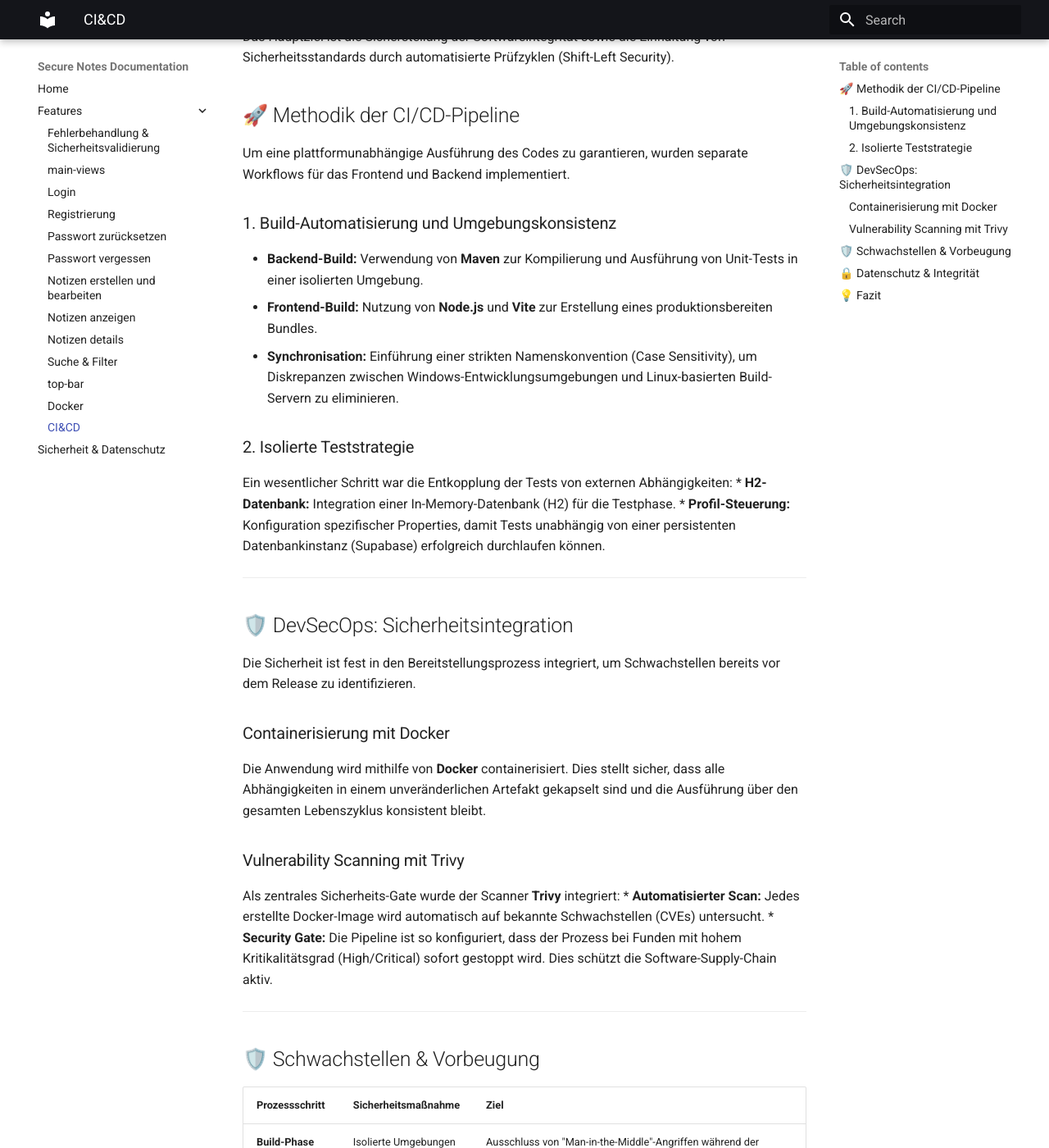
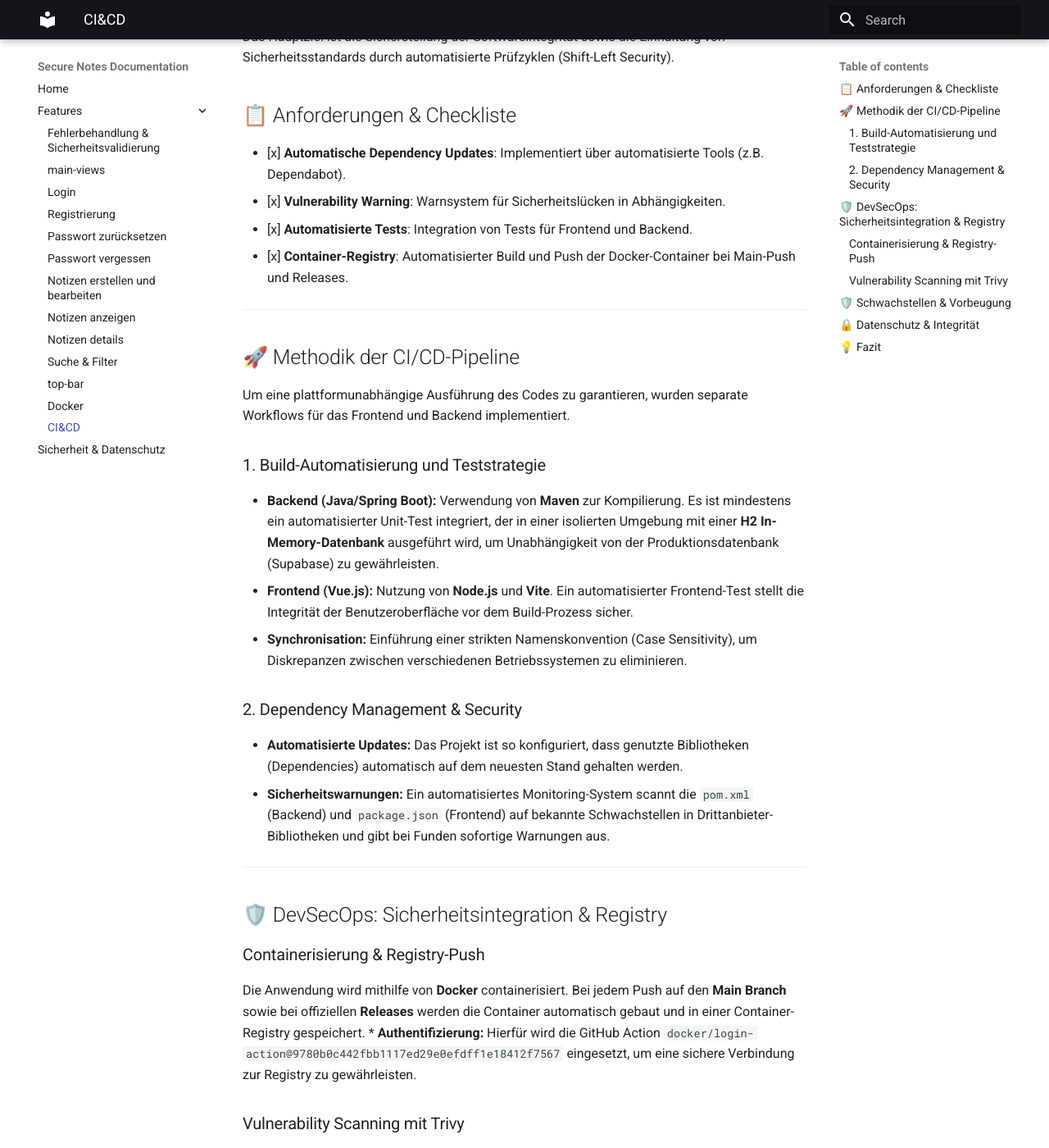
Before and after one commit to SSE-Projekt/SSE_Repo, an MkDocs documentation site: the page built from docs/features/CI&CD.md, in a window 1280 px wide and 1400 px high, scrolled down 215 px. Shown: the whole window at 82% size. Built offline with MkDocs 1.6.1 and Material for MkDocs 9.7.7, drawn with Linux system fonts in a browser that asks for light colours; some of the changed text lies outside the part shown.

Commit message:
update ci/cd

```diff
--- a/docs/features/CI&CD.md
+++ b/docs/features/CI&CD.md
@@ -1,6 +1,15 @@
 # Dokumentation: Implementierung einer DevSecOps CI/CD-Pipeline
 
 Dieses Dokument beschreibt die Architektur und Umsetzung der automatisierten CI/CD-Pipeline. Das Hauptziel ist die Sicherstellung der Softwareintegrität sowie die Einhaltung von Sicherheitsstandards durch automatisierte Prüfzyklen (Shift-Left Security).
+
+## 📋 Anforderungen & Checkliste
+
+* [x] **Automatische Dependency Updates**: Implementiert über automatisierte Tools (z.B. Dependabot).
+* [x] **Vulnerability Warning**: Warnsystem für Sicherheitslücken in Abhängigkeiten.
+* [x] **Automatisierte Tests**: Integration von Tests für Frontend und Backend.
+* [x] **Container-Registry**: Automatisierter Build und Push der Docker-Container bei Main-Push und Releases.
+
+---
 
 ## 🚀 Methodik der CI/CD-Pipeline
 
@@ -8,31 +17,29 @@ Um eine plattformunabhängige Ausführung des Codes zu garantieren, wurden separ
 
 
 
-### 1. Build-Automatisierung und Umgebungskonsistenz
-* **Backend-Build:** Verwendung von **Maven** zur Kompilierung und Ausführung von Unit-Tests in einer isolierten Umgebung.
-* **Frontend-Build:** Nutzung von **Node.js** und **Vite** zur Erstellung eines produktionsbereiten Bundles.
-* **Synchronisation:** Einführung einer strikten Namenskonvention (Case Sensitivity), um Diskrepanzen zwischen Windows-Entwicklungsumgebungen und Linux-basierten Build-Servern zu eliminieren.
+### 1. Build-Automatisierung und Teststrategie
+* **Backend (Java/Spring Boot):** Verwendung von **Maven** zur Kompilierung. Es ist mindestens ein automatisierter Unit-Test integriert, der in einer isolierten Umgebung mit einer **H2 In-Memory-Datenbank** ausgeführt wird, um Unabhängigkeit von der Produktionsdatenbank (Supabase) zu gewährleisten.
+* **Frontend (Vue.js):** Nutzung von **Node.js** und **Vite**. Ein automatisierter Frontend-Test stellt die Integrität der Benutzeroberfläche vor dem Build-Prozess sicher.
+* **Synchronisation:** Einführung einer strikten Namenskonvention (Case Sensitivity), um Diskrepanzen zwischen verschiedenen Betriebssystemen zu eliminieren.
 
-### 2. Isolierte Teststrategie
-Ein wesentlicher Schritt war die Entkopplung der Tests von externen Abhängigkeiten:
-* **H2-Datenbank:** Integration einer In-Memory-Datenbank (H2) für die Testphase.
-* **Profil-Steuerung:** Konfiguration spezifischer Properties, damit Tests unabhängig von einer persistenten Datenbankinstanz (Supabase) erfolgreich durchlaufen können.
+### 2. Dependency Management & Security
+* **Automatisierte Updates:** Das Projekt ist so konfiguriert, dass genutzte Bibliotheken (Dependencies) automatisch auf dem neuesten Stand gehalten werden.
+* **Sicherheitswarnungen:** Ein automatisiertes Monitoring-System scannt die `pom.xml` (Backend) und `package.json` (Frontend) auf bekannte Schwachstellen in Drittanbieter-Bibliotheken und gibt bei Funden sofortige Warnungen aus.
 
 ---
 
-## 🛡️ DevSecOps: Sicherheitsintegration
+## 🛡️ DevSecOps: Sicherheitsintegration & Registry
 
-Die Sicherheit ist fest in den Bereitstellungsprozess integriert, um Schwachstellen bereits vor dem Release zu identifizieren.
+### Containerisierung & Registry-Push
+Die Anwendung wird mithilfe von **Docker** containerisiert. Bei jedem Push auf den **Main Branch** sowie bei offiziellen **Releases** werden die Container automatisch gebaut und in einer Container-Registry gespeichert.
+* **Authentifizierung:** Hierfür wird die GitHub Action `docker/login-action@9780b0c442fbb1117ed29e0efdff1e18412f7567` eingesetzt, um eine sichere Verbindung zur Registry zu gewährleisten.
 
-### Containerisierung mit Docker
-Die Anwendung wird mithilfe von **Docker** containerisiert. Dies stellt sicher, dass alle Abhängigkeiten in einem unveränderlichen Artefakt gekapselt sind und die Ausführung über den gesamten Lebenszyklus konsistent bleibt.
+
 
 ### Vulnerability Scanning mit Trivy
 Als zentrales Sicherheits-Gate wurde der Scanner **Trivy** integriert:
-* **Automatisierter Scan:** Jedes erstellte Docker-Image wird automatisch auf bekannte Schwachstellen (CVEs) untersucht.
-* **Security Gate:** Die Pipeline ist so konfiguriert, dass der Prozess bei Funden mit hohem Kritikalitätsgrad (High/Critical) sofort gestoppt wird. Dies schützt die Software-Supply-Chain aktiv.
-
-
+* **Automatisierter Scan:** Jedes erstellte Docker-Image wird vor dem finalen Speichern auf CVEs untersucht.
+* **Security Gate:** Die Pipeline stoppt den Prozess sofort, falls Schwachstellen mit hohem Kritikalitätsgrad gefunden werden.
 
 ---
 
@@ -40,16 +47,17 @@ Als zentrales Sicherheits-Gate wurde der Scanner **Trivy** integriert:
 
 | Prozessschritt | Sicherheitsmaßnahme | Ziel |
 | :--- | :--- | :--- |
-| **Build-Phase** | Isolierte Umgebungen | Ausschluss von "Man-in-the-Middle"-Angriffen während der Kompilierung. |
-| **Test-Phase** | H2 In-Memory DB | Schutz von Produktionsdaten; keine暴露 von Datenbank-Credentials in Test-Logs. |
+| **Dependency Check** | Automatisierte Scans | Früherkennung von Schwachstellen in externen Bibliotheken. |
+| **Test-Phase** | Isolierte H2-Datenbank | Vermeidung von Datenlecks und Schutz von Credentials während der Testläufe. |
+| **Registry-Push** | Token-basierte Auth | Sicherer Artefakt-Speicher durch verifizierte GitHub Actions. |
 | **Release-Phase** | Trivy Image Scanning | Verhindert das Deployment von Containern mit bekannten Sicherheitslücken. |
 
 ## 🔒 Datenschutz & Integrität
 
-* **Geheimnisverwaltung:** Alle API-Keys und Datenbank-Passwörter für Supabase werden während der Pipeline über verschlüsselte Umgebungsvariablen (Secrets) injiziert.
-* **Plattformunabhängigkeit:** Durch die Docker-Kapselung wird sichergestellt, dass keine sicherheitsrelevanten Fehlkonfigurationen des Host-Systems die Anwendung beeinflussen.
+* **Geheimnisverwaltung:** Alle sensiblen Daten werden während der Pipeline über verschlüsselte GitHub Secrets injiziert.
+* **Supply-Chain-Schutz:** Durch die Kombination aus automatisierten Updates und Image-Scanning wird die gesamte Kette vom Code bis zum fertigen Container abgesichert.
 
 ---
 
 ## 💡 Fazit
-Durch die Implementierung dieser Pipeline wurde der Entwicklungsprozess von einer manuellen Bereitstellung zu einem automatisierten, sicherheitsorientierten Workflow überführt. Die technische Konsistenz und die automatisierte Erkennung von Schwachstellen bilden das Fundament für ein sicheres Software-Release-Management.
+Vom automatisierten Testen über das Scannen von Abhängigkeiten bis hin zum gesicherten Push in die Container-Registry: Diese Pipeline überführt den Entwicklungsprozess in einen modernen, sicherheitsorientierten Workflow. Dies garantiert, dass nur geprüfte und sichere Software-Artefakte veröffentlicht werden.
```
Also changed, not shown: docs/features/Docker.md (+5 -3 lines), docs/features/note-details.md (+20 -17 lines), docs/features/notes.md (+2 -1 lines), docs/features/search-bar.md (+22 -5 lines), docs/security.md (+1 -0 lines), site/features/login/index.html, site/search/search_index.json.
